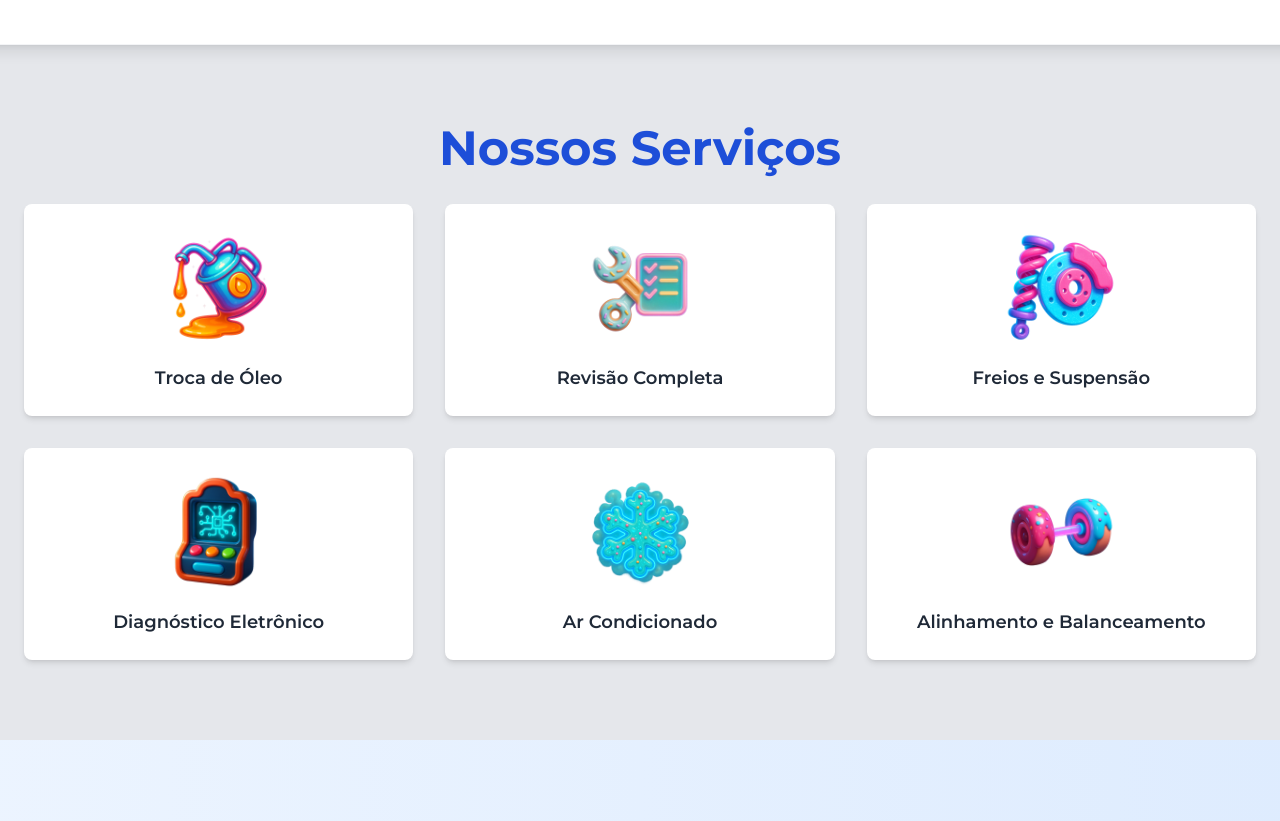
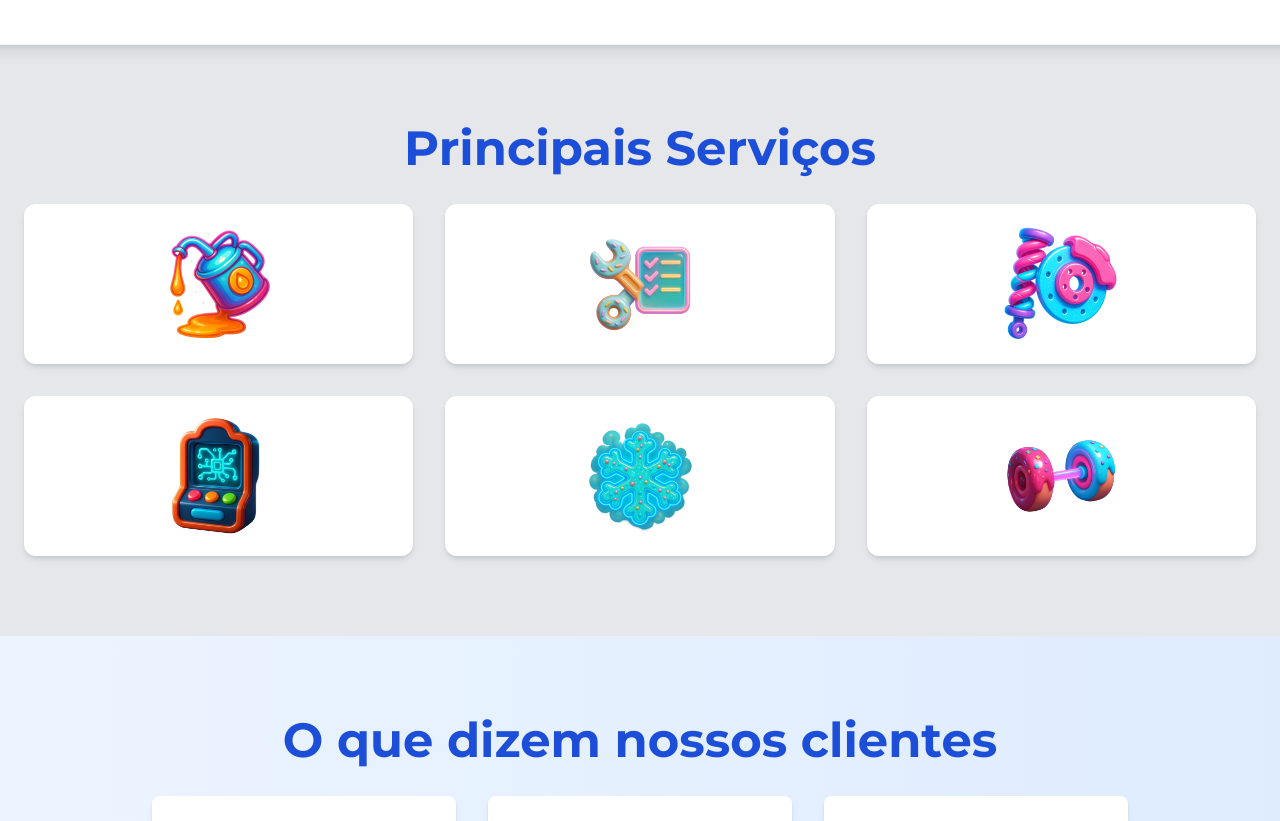
Before and after one commit to KauanQuinzote/Conserta-Felix, a Next.js app in the folder Client/: page /app/home in a window 1280 px wide. Shown: the part 620-1441 px from the top of the page. Built offline with nearby package versions, Linux system fonts and the light colour scheme; a web font is replaced by a local one.

Commit message:
atualizando SERVIÇOS

```diff
--- a/Client/components/Servicos.tsx
+++ b/Client/components/Servicos.tsx
@@ -13,25 +13,51 @@ const services = [
 export default function ServiceList() {
   return (
     <>
-      <h2 className="text-5xl font-bold mb-8 text-blue-700">Nossos Serviços</h2>
+      <h2 className="text-5xl font-bold mb-8 text-blue-700">Principais Serviços</h2>
 
       <div className="grid grid-cols-1 sm:grid-cols-2 md:grid-cols-3 gap-8">
         {services.map((servico, i) => (
           <Link
             key={i}
             href={servico.href}
-            className="bg-white rounded-lg shadow-md p-6 hover:scale-105 transition cursor-pointer"
+            className="
+              relative group
+              bg-white rounded-xl shadow-md
+              overflow-hidden cursor-pointer
+              transition
+            "
           >
             <Image
               src={servico.img}
               alt={servico.title}
-              width={120}
-              height={120}
-              className="mx-auto mb-4"
+              width={300}
+              height={300}
+              className="w-full h-40 object-contain p-4 transition duration-300 group-hover:scale-110"
             />
-            <h3 className="text-lg font-semibold text-gray-800 text-center">
-              {servico.title}
-            </h3>
+
+            <div
+              className="
+                absolute inset-0
+                bg-black/60
+                opacity-0 group-hover:opacity-100
+                flex flex-col items-center justify-center
+                transition-all duration-300
+              "
+            >
+              <h3 className="text-white text-xl font-semibold mb-2 drop-shadow">
+                {servico.title}
+              </h3>
+
+              <span className="
+                text-sm text-white bg-blue-600
+                px-4 py-1 rounded-full
+                shadow-md
+                hover:bg-blue-700
+                transition
+              ">
+                Ver mais
+              </span>
+            </div>
           </Link>
         ))}
       </div>
```
